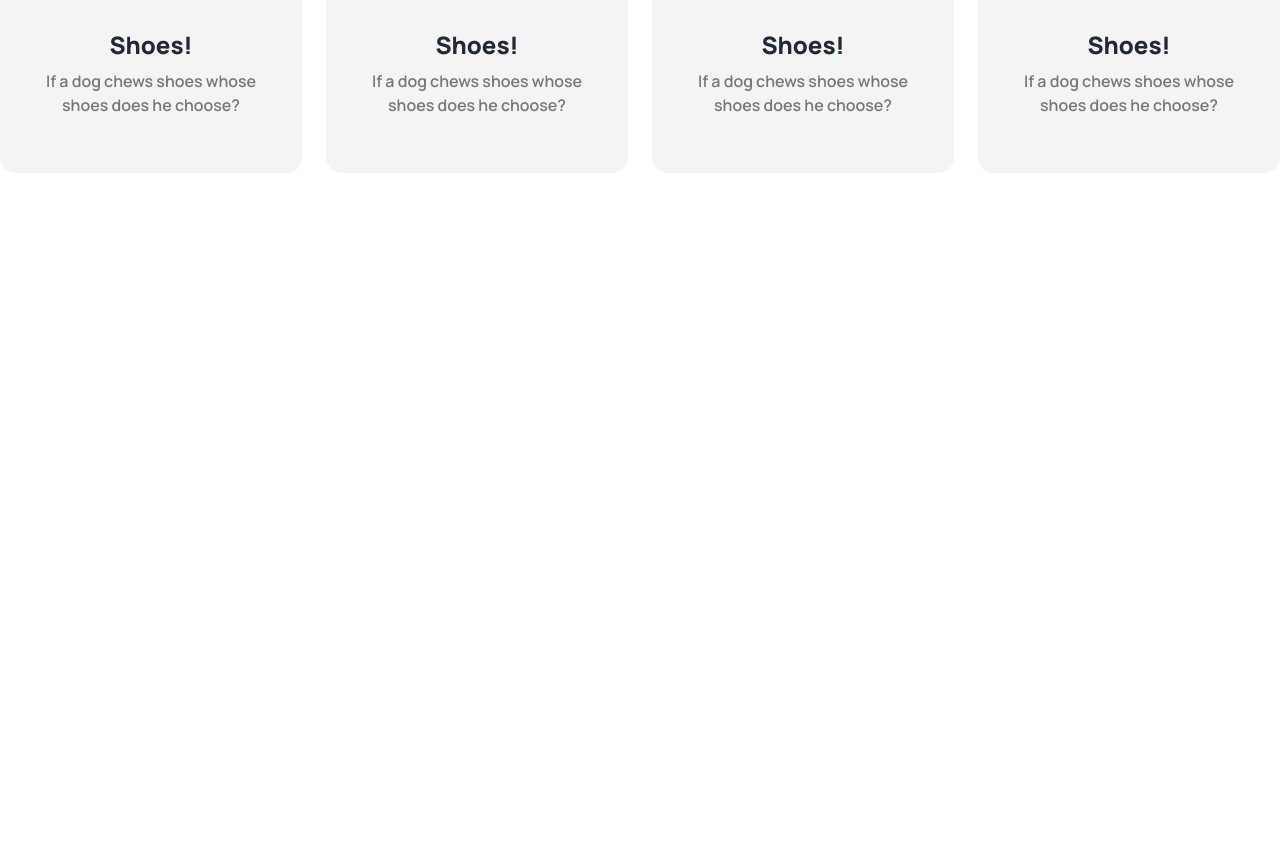
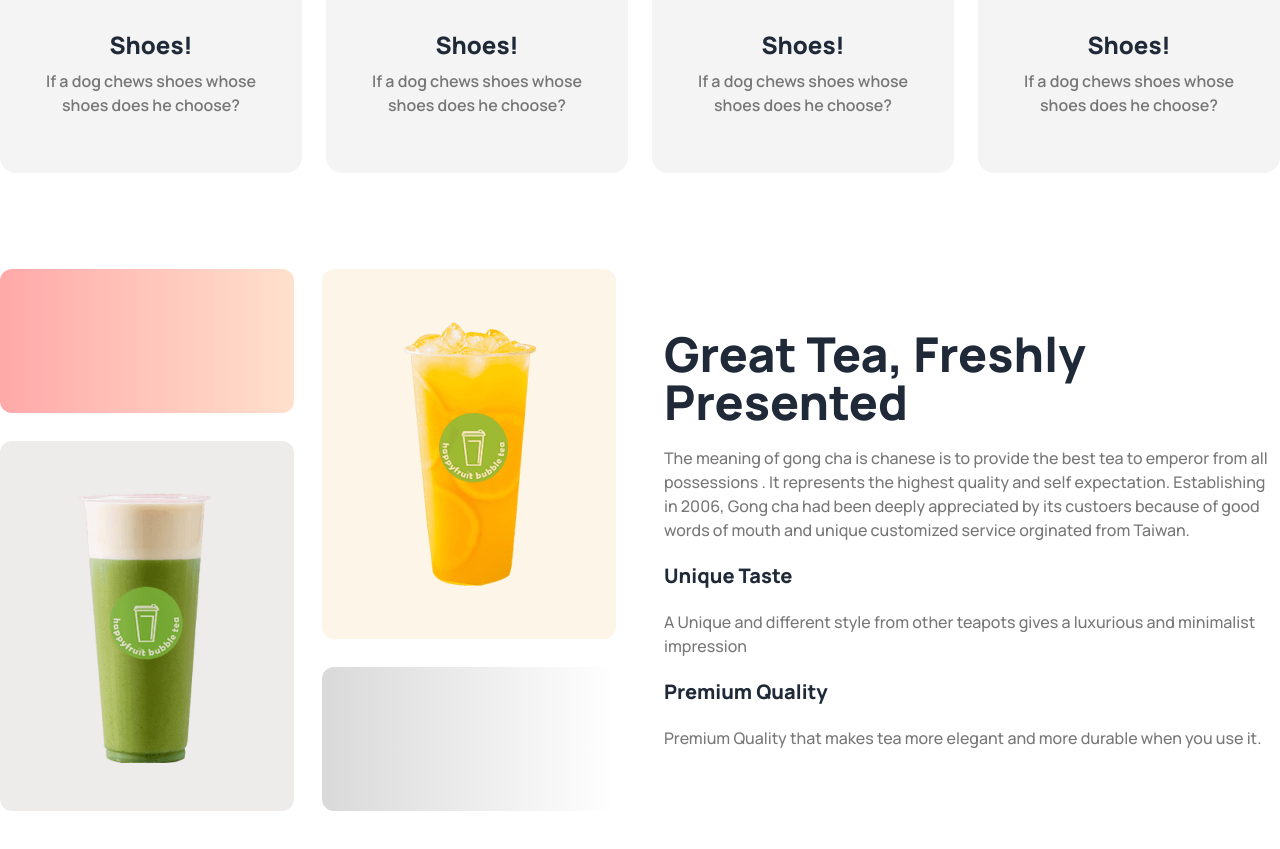
Before and after one commit to sagazirobiul/tea-house-with-tailwind, a plain HTML site: page index.html in a window 1280 px wide. Shown: the part 1034-1883 px from the top of the page. Before the commit the page ends 1303 px from the top, so only its background shows below. Drawn offline with nearby package versions, Linux system fonts and the light colour scheme.

Commit message:
great tea section has finished

```diff
--- a/index.html
+++ b/index.html
@@ -71,7 +71,7 @@
     </header>
     <main class="container mx-auto">
         <!-- Feature Product Section -->
-        <section class="my-24">
+        <section class="my-10 lg:my-24">
             <h2 class="text-5xl font-extrabold text-center">Our Featured Products</h2>
             <p class="max-w-4xl mx-auto my-5 text-center">There are many variations of passages of Lorem Ipsum
                 available, but the majority have suffered alteration in some form, by injected humour, or randomised
@@ -107,6 +107,30 @@
                 </div>
             </div>
         </section>
+
+        <!-- Great Tea Section -->
+        <section class="flex items-center flex-col lg:flex-row gap-12 my-10 lg:my-24">
+            <div class="flex-1">
+                <div class="grid grid-cols-1 md:grid-cols-2 gap-7">
+                    <div class="h-36 bg-gradient-to-r from-[#ff4b4b7a] to-[#ff883841] rounded-xl"></div>
+                    <div class="bg-[#E6A6231A] py-12 rounded-xl row-span-2 flex justify-center items-center">
+                        <img src="images/fresh-1.png" alt="">
+                    </div>
+                    <div class="bg-[#5746391A] py-12 rounded-xl row-span-2 flex justify-center items-center">
+                        <img src="images/fresh-2.png" alt="">
+                    </div>
+                    <div class="h-36 bg-gradient-to-r from-[#D9D9D9] to-[#ffffff05] rounded-xl"></div>
+                </div>
+            </div>
+            <div class="flex-1 space-y-5">
+                <h2 class="text-5xl font-extrabold">Great Tea, Freshly <br> Presented</h2>
+                <p class="font-medium text-base text-[#777]">The meaning of gong cha is chanese is to provide the best tea to emperor from all possessions . It represents the highest quality and self expectation. Establishing in 2006, Gong cha had been deeply appreciated by its custoers  because of good words of mouth and unique customized service orginated from Taiwan.</p>
+                <h4 class="font-extrabold text-xl">Unique Taste</h4>
+                <p class="text-base font-medium text-[#777]">A Unique and different style from other teapots gives a luxurious and minimalist impression</p>
+                <h4 class="font-extrabold text-xl">Premium Quality</h4>
+                <p class="text-base font-medium text-[#777]">Premium Quality that makes tea more elegant and more durable when you use it.</p>
+            </div>
+        </section>
     </main>
     <footer>
 
```
